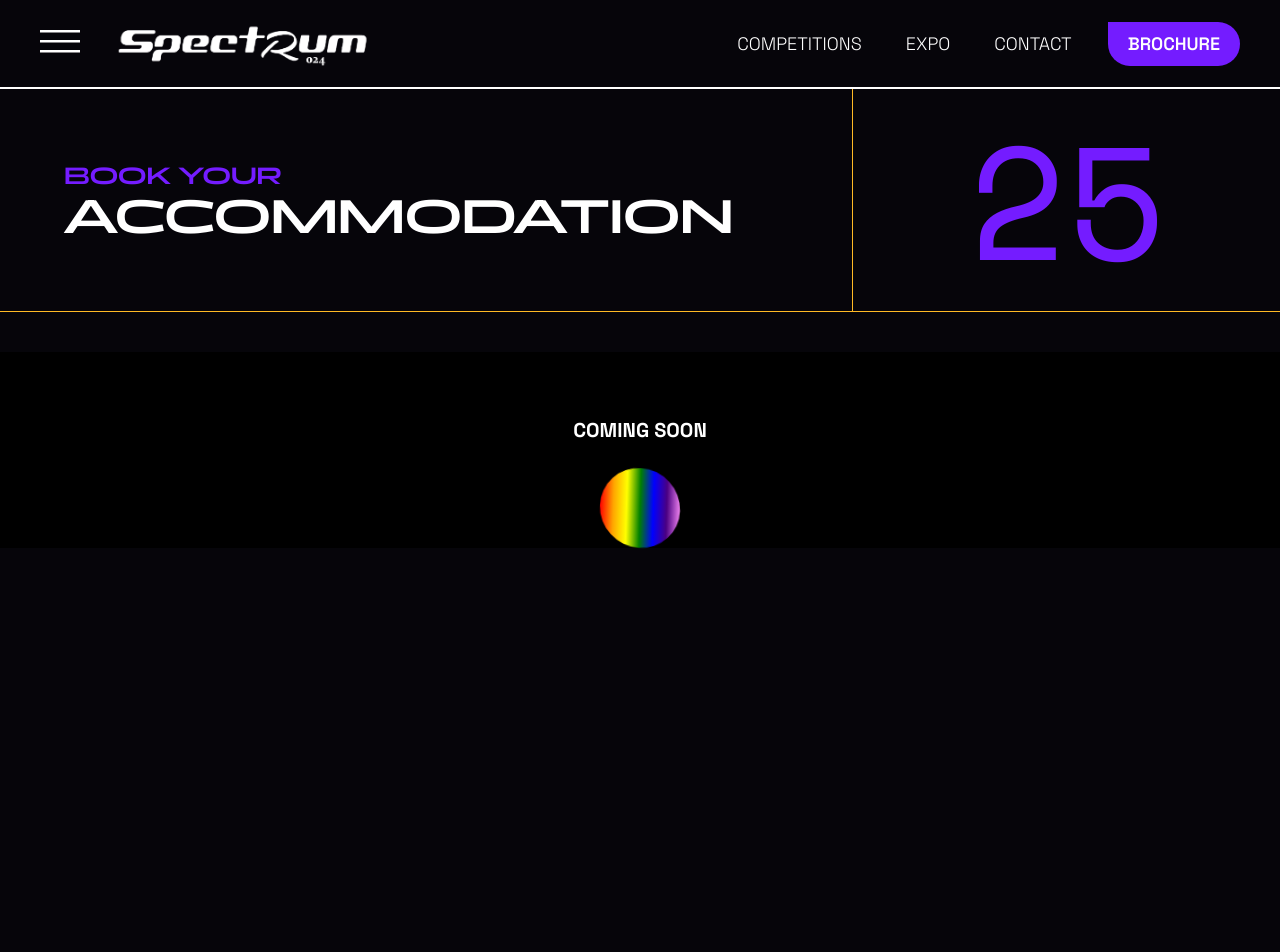
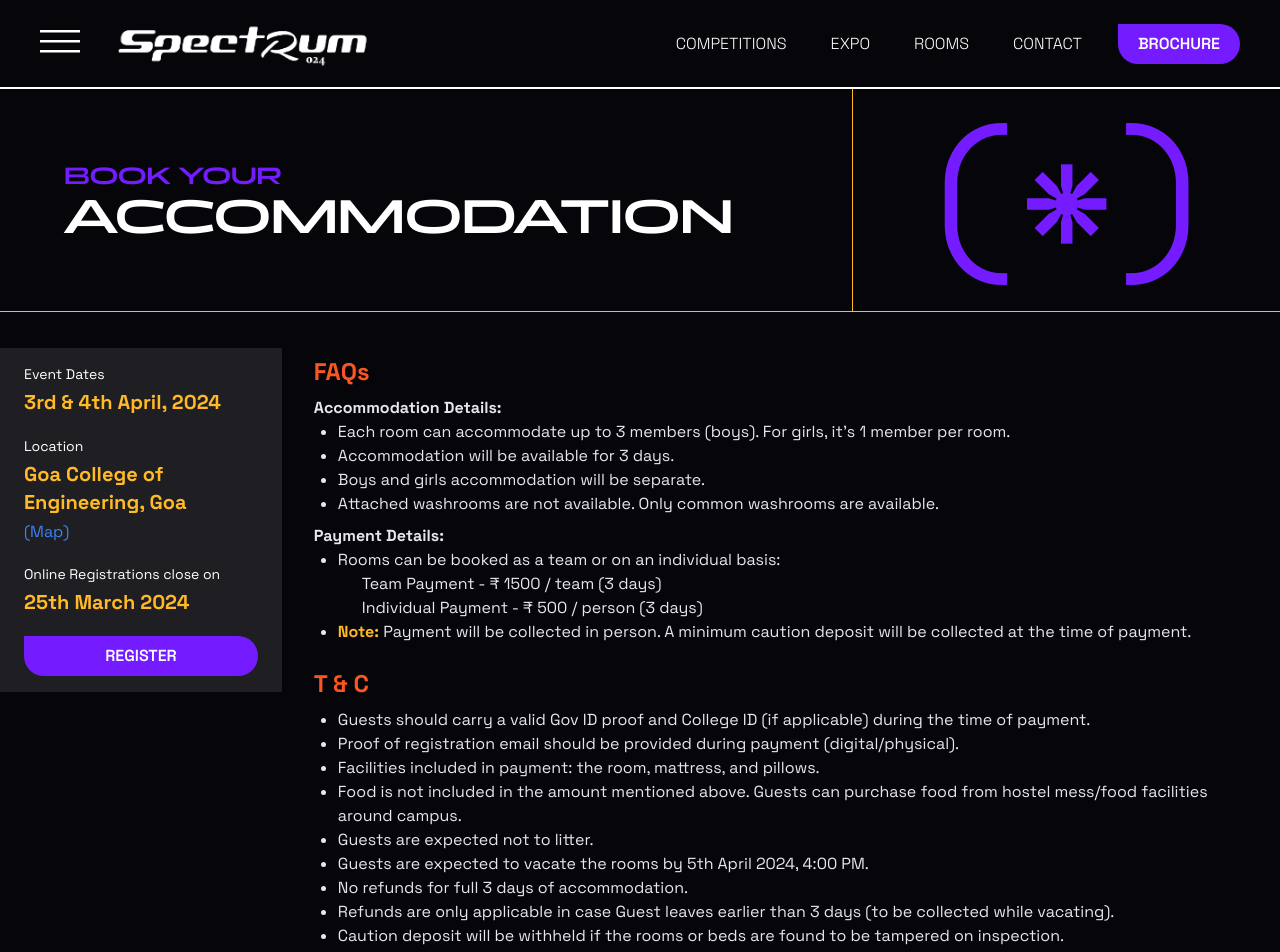
Before and after one commit to Engicos-Coders-Club/gec-spectrum-website-2024, a Next.js app: page /accommodation in a window 1280 px wide. Shown: the top 952 px of the page. Before the commit the page ends 800 px from the top, so only its background shows below. Built offline with nearby package versions, Linux system fonts and the light colour scheme.

Commit message:
feat: Add accomodation details

```diff
--- a/src/app/accommodation/page.tsx
+++ b/src/app/accommodation/page.tsx
@@ -15,8 +15,133 @@ const panchang = localFont({
 export default function Accommodation() {
   return (
     <main>
-      <PageHead body="BOOK YOUR" faltutext="25" title="ACCOMMODATION" />
-      <Coming></Coming>
+      <PageHead body="BOOK YOUR" faltutext="(*)" title="ACCOMMODATION" />
+      <section className="flex gap-4 items-start flex-wrap md:flex-nowrap mx-5 xl:max-w-screen-xl xl:mx-auto my-5">
+        {/* --------------------------  event details box -------------------------- */}
+        <div className="px-6 py-4 bg-white/10  my-4 flex flex-col gap-5 w-full md:w-fit">
+          <div className="flex flex-col gap-1 justify-start">
+            <p className="text-sm">Event Dates</p>{" "}
+            <p className="text-lg md:text-xl font-bold text-mango">
+              3rd & 4th April, 2024
+            </p>
+          </div>
+          <div className="flex flex-col gap-1 justify-start">
+            <p className="text-sm">Location</p>
+            <p className="text-lg md:text-xl font-bold text-mango">
+              Goa College of Engineering, Goa
+            </p>
+            <a
+              href="https://maps.app.goo.gl/b8cmtHNDmatPAc5P8"
+              className="text-blue-500"
+            >
+              (Map)
+            </a>
+          </div>
+          <div className="flex flex-col gap-1 justify-start">
+            <p className="text-sm">Online Registrations close on</p>
+            <p className="text-lg md:text-xl font-bold text-mango">
+              25th March 2024
+            </p>
+          </div>
+          <a
+            title="Register Online"
+            className="bg-primary p-2 px-5 rounded-full rounded-tl-none font-semibold hover:bg-violet-500 uppercase text-center"
+            href="https://forms.gle/vkMkS8TFW15k5zZz8"
+            target="_blank"
+            rel="noreferrer"
+          >
+            register
+          </a>
+        </div>
+
+        <div className="container mx-auto px-4 text-gray-200 grow">
+          {/* --------------------------  event faqs -------------------------- */}
+          <h2 className="text-lg md:text-2xl font-bold mt-6 mb-2 text-tangerine">
+            FAQs
+          </h2>
+          <p>
+            <strong>Accommodation Details:</strong>
+          </p>
+          <ul className="list-disc ml-6">
+            <li>
+              Each room can accommodate up to 3 members (boys). For girls, it's
+              1 member per room.
+            </li>
+            <li>Accommodation will be available for 3 days.</li>
+            <li>Boys and girls accommodation will be separate.</li>
+            <li>
+              Attached washrooms are not available. Only common washrooms are
+              available.
+            </li>
+          </ul>
+
+          <p className="mt-2">
+            <strong>Payment Details:</strong>
+          </p>
+          <ul className="list-disc ml-6">
+            <li>Rooms can be booked as a team or on an individual basis:</li>
+            <ul className="list-square ml-6">
+              <li>Team Payment - ₹ 1500 / team (3 days)</li>
+              <li>Individual Payment - ₹ 500 / person (3 days)</li>
+            </ul>
+            <li>
+              <strong className="text-mango">Note:</strong> Payment will be
+              collected in person. A minimum caution deposit will be collected
+              at the time of payment.
+            </li>
+          </ul>
+
+          {/* --------------------------  event tnc -------------------------- */}
+          <h2 className="font-bold mt-6 mb-2 text-lg md:text-2xl text-tangerine">
+            T & C
+          </h2>
+          <ul className="list-disc ml-6">
+            <li>
+              Guests should carry a valid Gov ID proof and College ID (if
+              applicable) during the time of payment.
+            </li>
+            <li>
+              Proof of registration email should be provided during payment
+              (digital/physical).
+            </li>
+            <li>
+              Facilities included in payment: the room, mattress, and pillows.
+            </li>
+            <li>
+              Food is not included in the amount mentioned above. Guests can
+              purchase food from hostel mess/food facilities around campus.
+            </li>
+            <li>Guests are expected not to litter.</li>
+            <li>
+              Guests are expected to vacate the rooms by 5th April 2024, 4:00
+              PM.
+            </li>
+            <li>No refunds for full 3 days of accommodation.</li>
+            <li>
+              Refunds are only applicable in case Guest leaves earlier than 3
+              days (to be collected while vacating).
+            </li>
+            <li>
+              Caution deposit will be withheld if the rooms or beds are found to
+              be tampered on inspection.
+            </li>
+          </ul>
+
+          {/* --------------------------  event contact -------------------------- */}
+          <h2 className="font-bold mt-6 mb-2 text-lg md:text-2xl text-tangerine">
+            Got Doubts? Contact
+          </h2>
+          <p>
+            Samarth Gopal{" "}
+            <a
+              href="https://api.whatsapp.com/send?phone=+919834941891"
+              className="text-blue-500 hover:text-blue-200 mx-2"
+            >
+              (+91 98349 41891)
+            </a>
+          </p>
+        </div>
+      </section>
     </main>
   );
 }
--- a/src/app/competitions/[slug]/page.tsx
+++ b/src/app/competitions/[slug]/page.tsx
@@ -326,23 +326,27 @@ const EventPage = ({ params }: { params: { slug: string } }) => {
               {renderCoordinators()}
             </div>
           </div>
-          <div className="flex flex-col gap-5 uppercase">
-            <p className="text-mango font-semibold text-3xl mt-10">DETAILS</p>
-            <p className="text-mango font-semibold text-xl">
+          <div className="flex flex-col gap-5">
+            <p className="text-mango font-semibold text-3xl mt-10 uppercase">
+              DETAILS
+            </p>
+            <p className="text-mango font-semibold text-xl uppercase">
               DURATION:{" "}
               <span className="text-white">
                 {isSuccess && data && data.event?.duration}
               </span>
             </p>
-            <p className="text-mango font-semibold text-xl">
+            <p className="text-mango font-semibold text-xl uppercase">
               max participation limit:{" "}
               <span className="text-white">
                 {isSuccess &&
                   checkParticipationLimit(data?.event?.participationLimit)}
               </span>
             </p>
-            <p className="font-semibold text-xl">Rules and Regulations</p>
-            <ul className=" list-disc ml-5">
+            <p className="font-semibold text-xl uppercase text-mango">
+              Rules and Regulations
+            </p>
+            <ul className=" list-disc ml-5 text-gray-200 text-justify md:text-left">
               {isSuccess &&
                 data &&
                 data.event?.rulesAndRegulations.map((rule: any, i: number) => (
--- a/src/app/components/Navbar.tsx
+++ b/src/app/components/Navbar.tsx
@@ -153,7 +153,7 @@ const Navbar = () => {
         </Link>
       </motion.div>
       <motion.div
-        className={`${space.className} hidden md:flex gap-1 sm:gap-7 sm:text-lg items-center justify-center `}
+        className={`${space.className} hidden md:flex gap-1 sm:gap-7 items-center justify-center uppercase`}
         initial={{ opacity: 0, x: 50 }}
         animate={{ opacity: 1, x: 0 }}
         transition={{ duration: 0.5, delay: 0.2 }}
@@ -169,6 +169,12 @@ const Navbar = () => {
           className="hover:border-dotted hover:outline-dashed outline-1 p-2 rounded-full rounded-tl-none"
         >
           EXPO
+        </Link>
+        <Link
+          href={"/accommodation"}
+          className="hover:border-dotted hover:outline-dashed outline-1 p-2 rounded-full rounded-tl-none"
+        >
+          rooms
         </Link>
         <Link
           href={"/#contact"}
```
